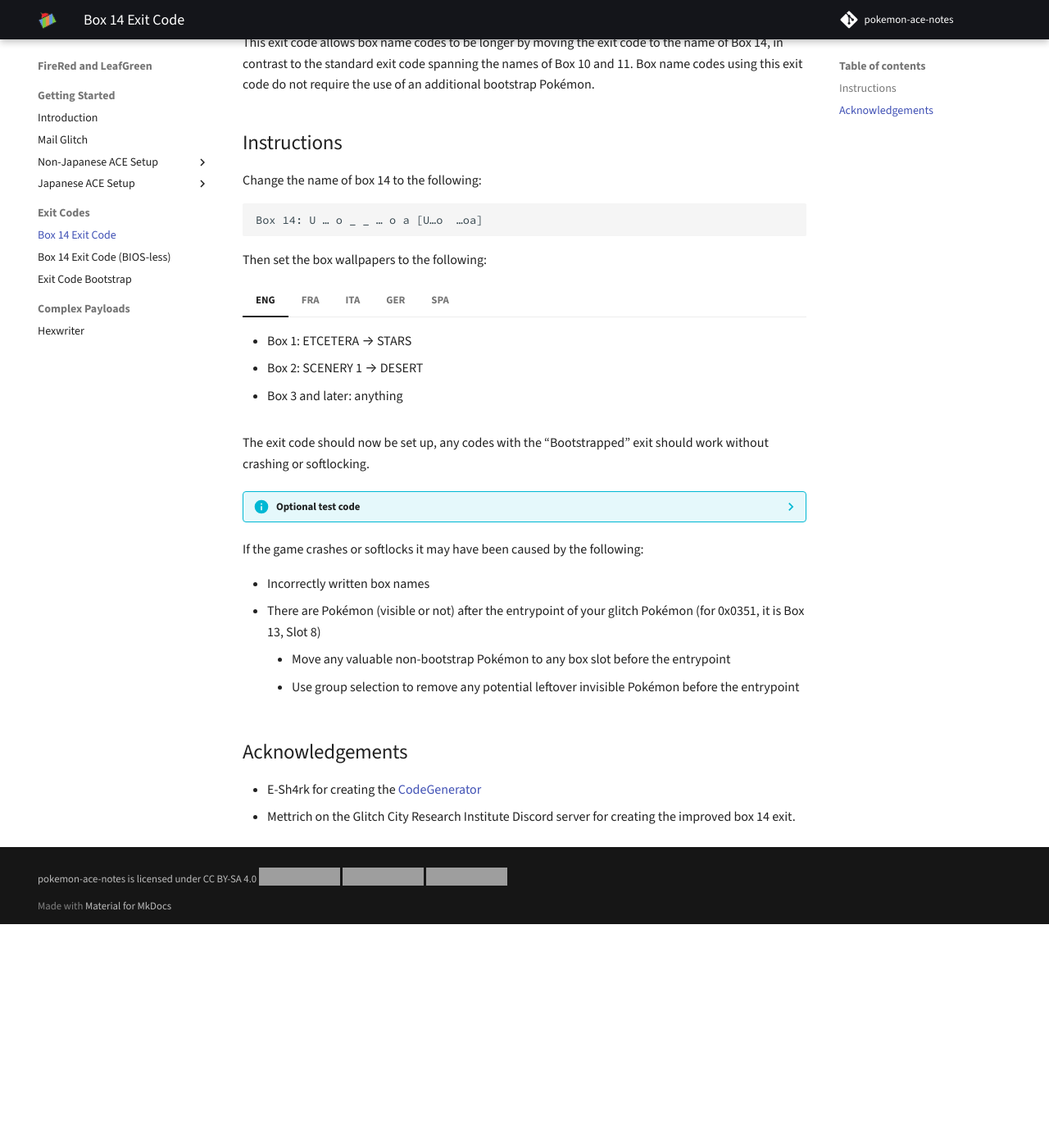
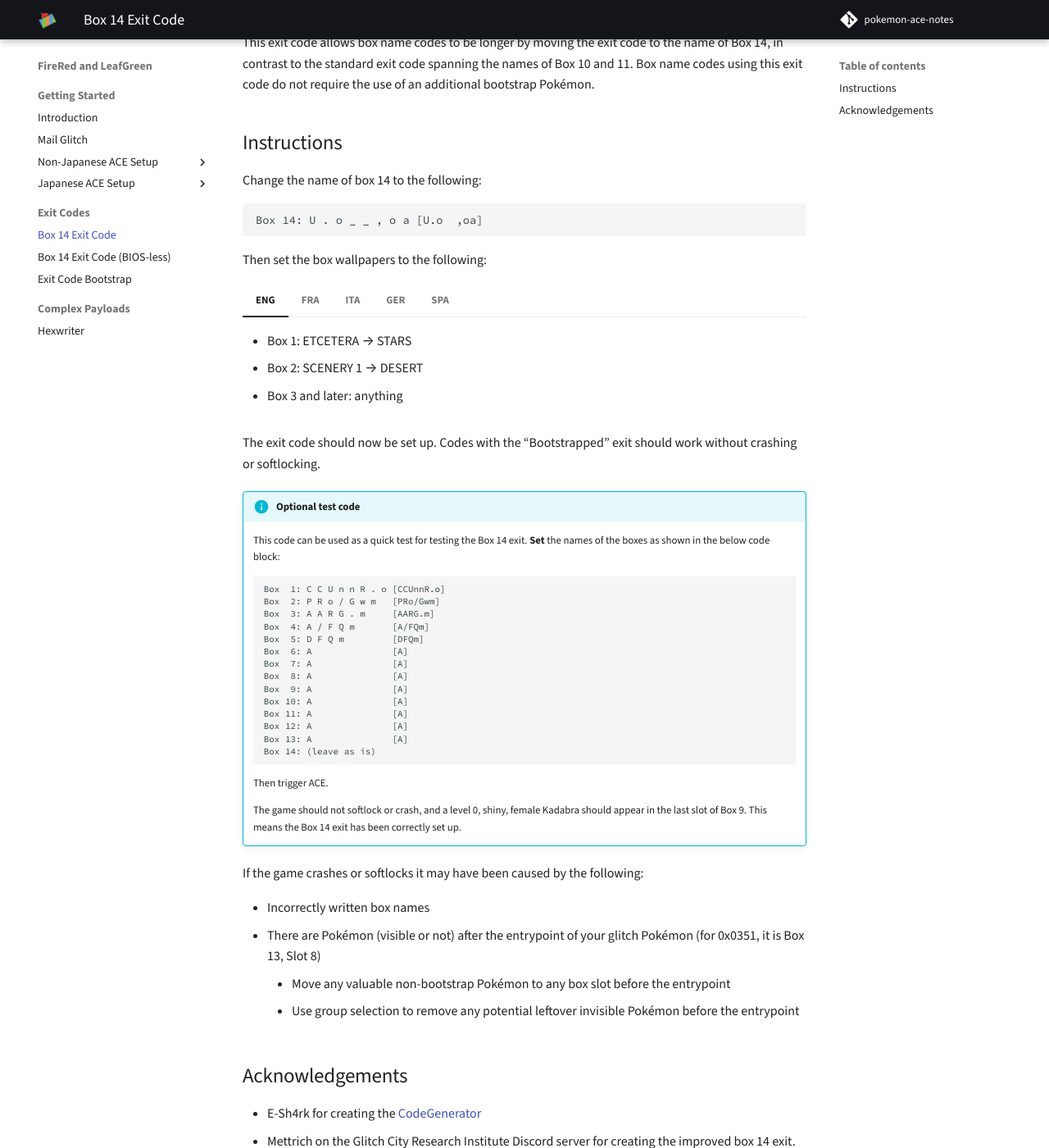
Before and after one commit to pomeg-letterbombers/pokemon-ace-notes, an MkDocs documentation site: the page built from docs/frlg/exit-codes/box-14-exit.md, in a window 1280 px wide and 1400 px high, scrolled down 346 px. Shown: the whole window at 82% size. Built offline with MkDocs 1.6.1 and Material for MkDocs 9.7.7, drawn with Linux system fonts in a browser that asks for light colours; comment, search, counter and statistics services are not loaded; before the commit the page ends 1473 px from its top, so only the background shows below that; grey boxes are pictures that could not be loaded.

Commit message:
Changes to Box 14 exit code pages
- Updated optional test code to have less margin for error, and now create a Kadabra.
- Updated BIOS-less Box 14 exit set up code to be shorter, and have less margin for error.
- Minor adjustments to instructions to be more clear.

````diff
--- a/docs/frlg/exit-codes/box-14-exit.md
+++ b/docs/frlg/exit-codes/box-14-exit.md
@@ -15,7 +15,7 @@ Box name codes using this exit code do not require the use of an additional boot
 Change the name of box 14 to the following:
 
 ```
-Box 14: U … o _ _ … o a	[U…o  …oa]
+Box 14: U . o _ _ , o a	[U.o  ,oa]
 ```
 
 Then set the box wallpapers to the following:
@@ -50,29 +50,35 @@ Then set the box wallpapers to the following:
     - Box 2: PAISAJE 1 → DESIERTO
     - Box 3 and later: anything
 
-The exit code should now be set up, any codes with the “Bootstrapped” exit should work without crashing or softlocking.
+The exit code should now be set up. Codes with the “Bootstrapped” exit should work without crashing or softlocking.
 
-??? info "Optional test code"
+<div class="admonition info" markdown="block">
+<p class="admonition-title">Optional test code</p>
 
-    Write the following box names and then trigger ACE.
+This code can be used as a quick test for testing the Box 14 exit. **Set** the names of the boxes as shown in the below code block:
 
-    ```
-    Box  1: 4 C U n n R … o	[4CUnnR…o]
-    Box  2: P R o / F w m _	[PRo/Fwm ]
-    Box  3: _ _ V H 0 o _ _	[  VH0o  ]
-    Box  4: _ … H R n _ _ _	[ …HRn   ]
-    Box  5: / F Q m D F Q m	[/FQmDFQm]
-    Box  6: _ _ _ _ _ _ … _	[      … ]
-    Box  7: _ _ _ _ _ … _ _	[     …  ]
-    Box  8: _ _ _ _ … _ _ _	[    …   ]
-    Box  9: _ _ _ … _ _ _ _	[   …    ]
-    Box 10: _ _ _ _ _ _ … _	[      … ]
-    Box 11: _ _ _ _ _ … _ _	[     …  ]
-    Box 12: _ _ _ _ … _ _ _	[    …   ]
-    Box 13: _ _ _ … _ _ _ _	[   …    ]
-    ```
+```
+Box  1: C C U n n R . o [CCUnnR.o]
+Box  2: P R o / G w m   [PRo/Gwm]
+Box  3: A A R G . m     [AARG.m]
+Box  4: A / F Q m       [A/FQm]
+Box  5: D F Q m         [DFQm]
+Box  6: A               [A]
+Box  7: A               [A]
+Box  8: A               [A]
+Box  9: A               [A]
+Box 10: A               [A]
+Box 11: A               [A]
+Box 12: A               [A]
+Box 13: A               [A]
+Box 14: (leave as is)
+```
 
-    A shiny Bulbasaur should appear in Box 10, Slot 19, that means the exit code is working as expected.
+Then trigger ACE.
+
+The game should not softlock or crash, and a level 0, shiny, female Kadabra should appear in the last slot of Box 9. This means the Box 14 exit has been correctly set up.
+
+</div>
 
 If the game crashes or softlocks it may have been caused by the following:
 
````
Also changed, not shown: docs/frlg/exit-codes/old-box-14-exit.md (+40 -6 lines).
